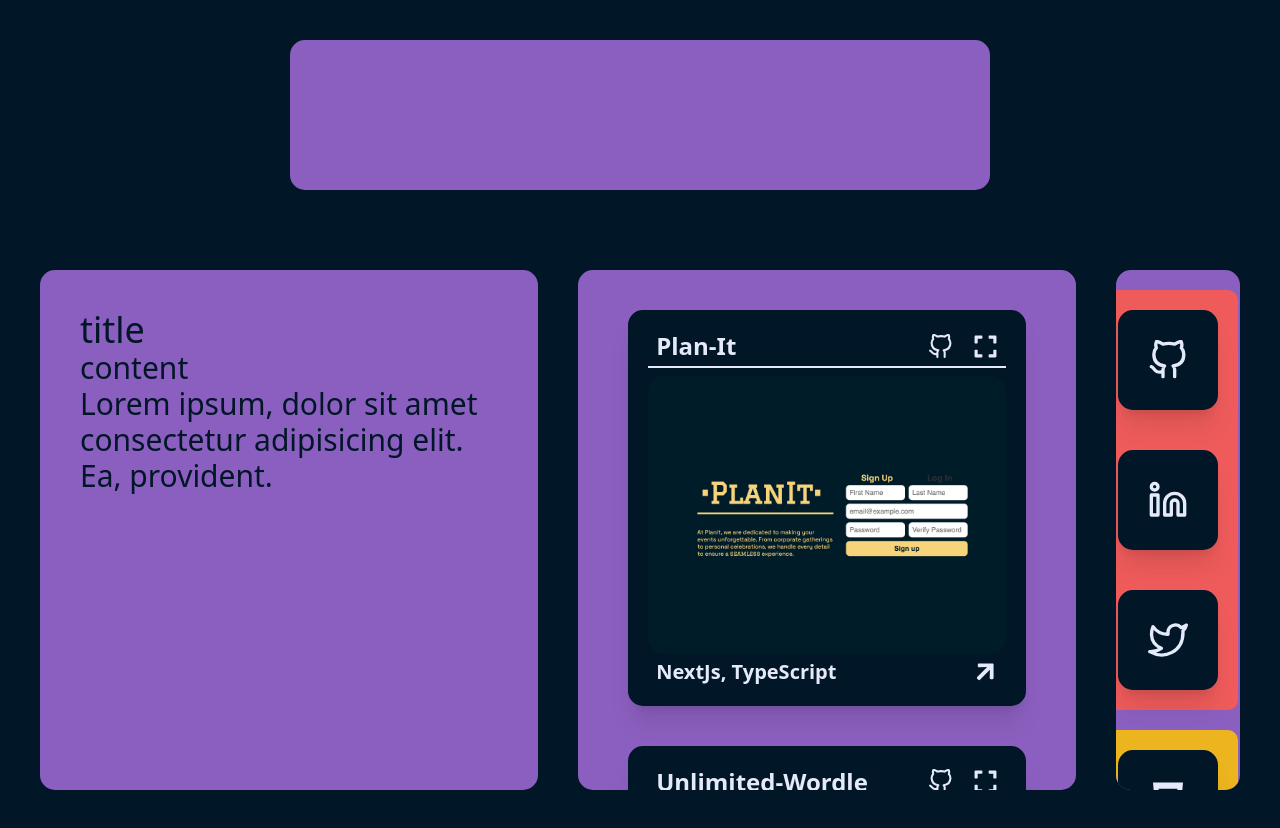
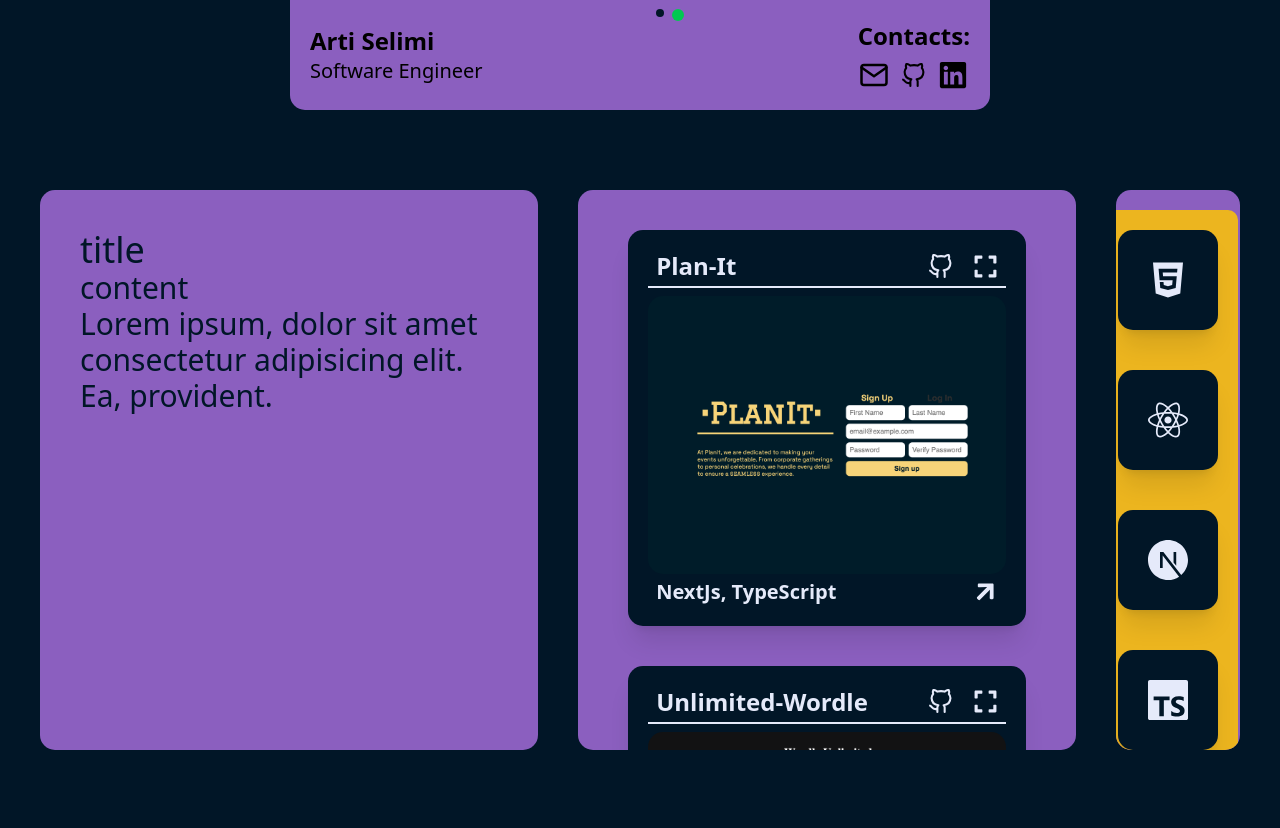
Before and after one commit to Arti-Selimi/ArtiSelimi, a Next.js app: page / in a window 1280 px wide. After the commit the page ends 800 px from the top, so only its background shows below. Built offline with nearby package versions, Linux system fonts and the light colour scheme.

Commit message:
added details and functionality to navbar

```diff
--- a/src/app/page.tsx
+++ b/src/app/page.tsx
@@ -4,7 +4,7 @@ import Navbar from "@/components/navbar/navbar";
 export default function Home() {
   return (
     <div>
-      <div className="flex items-center justify-center p-10">
+      <div className="flex items-center justify-center pb-10">
         <Navbar />
       </div>
       <div>
--- a/src/components/board/main.tsx
+++ b/src/components/board/main.tsx
@@ -17,7 +17,7 @@ import IconTile from "../tiles/iconTiles";
 
 export default function BoardMain() {
   return (
-    <div className="h-[75vh] w-full flex gap-10 p-10 text-white">
+    <div className="h-[80vh] w-full flex gap-10 p-10 text-white">
       <div className="flex flex-col items-center gap-10 h-full flex-5 bg-violet p-10 rounded-[15px]">
         <div className="text-black">
           <div>
@@ -59,11 +59,6 @@ export default function BoardMain() {
         className="flex flex-col items-center gap-5 h-full bg-violet p-5 rounded-[15px] scrollable"
         style={{ flex: 1 }}
       >
-        <div className="bg-accent-red p-5 flex flex-col gap-10 rounded-[10px]">
-          <IconTile content={<FiGithub size={40} />} />
-          <IconTile content={<FiLinkedin size={40} />} />
-          <IconTile content={<FiTwitter size={40} />} />
-        </div>
         <div className="bg-accent-orange p-5 flex flex-col gap-10 rounded-[10px]">
           <IconTile content={<FaHtml5 size={40} />} />
           <IconTile content={<FaReact size={40} />} />
--- a/src/components/navbar/navbar.tsx
+++ b/src/components/navbar/navbar.tsx
@@ -1,9 +1,35 @@
-import React from 'react'
+import React from "react";
+import { FaLinkedin } from "react-icons/fa6";
+import { FiGithub, FiMail } from "react-icons/fi";
 
 export default function Navbar() {
   return (
-    <div className='w-175 h-[150px] rounded-[15px] bg-violet'>
-
+    <div className="flex justify-between items-center w-[700px] rounded-b-[15px] bg-violet p-5 text-xl">
+      <div>
+        <h1 className="text-2xl font-extrabold">Arti Selimi</h1>
+        <h2>Software Engineer</h2>
+      </div>
+      <div className="flex gap-2">
+        <div className="relative group">
+          <div className="h-2 w-2 bg-black rounded-full relative -top-10"></div>
+        </div>
+        <div className="relative group">
+          <div className="h-3 w-3 bg-green-500 rounded-full relative -top-10"></div>
+          <span className="absolute left-1/2 -translate-x-1/2 -top-12 text-xs bg-gray-700 text-white px-2 py-1 rounded opacity-0 group-hover:opacity-60 group-hover:left-1/2 group-hover:translate-x-2 group-hover:cursor-default transition-all ease-in-out duration-200">
+            Yes, I'm watching
+          </span>
+        </div>
+      </div>
+      <div className="flex flex-col items-center justify-center gap-2">
+        <div>
+          <h1 className="text-2xl font-extrabold">Contacts:</h1>
+        </div>
+        <div className="flex items-center gap-3">
+          <a href="MAILTO:selimiarti@outlook.com" target="_blank"><FiMail size={30} /></a>
+          <a href="https://www.github.com/Arti-Selimi" target="_blank"><FiGithub size={25} /></a>
+          <a href="https://www.linkedin.com/in/arti-selimi-9116ab312/" target="_blank"><FaLinkedin size={30} /></a>
+        </div>
+      </div>
     </div>
-  )
+  );
 }
```
